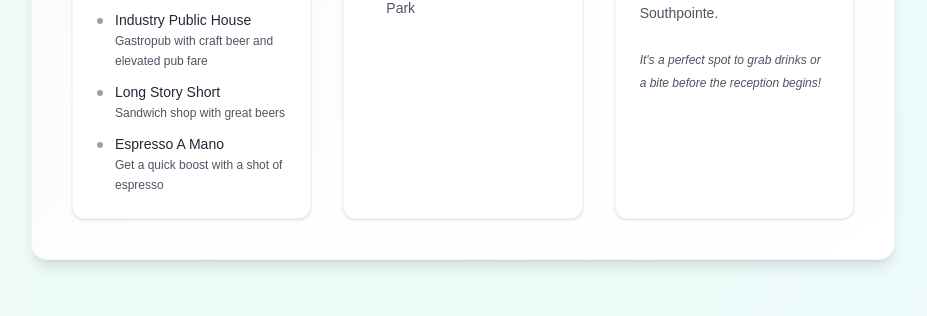
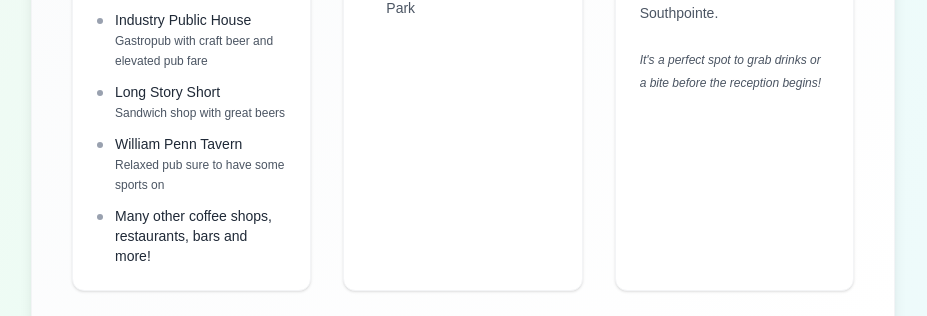
Before and after one commit to rarzenti/rmarzentiwedding, a Next.js app: page /details in a window 1280 px wide. Shown: the part 2826-3142 px from the top of the page, without its empty margins (177-1104 px from the left). Built offline with nearby package versions, Linux system fonts and the light colour scheme; no server answers; a web font is replaced by a local one.

Commit message:
added dumbass comments, per Marsha

```diff
--- a/src/app/details/page.tsx
+++ b/src/app/details/page.tsx
@@ -179,8 +179,14 @@ export default function DetailsPage() {
                 <div className="flex items-start">
                   <span className="w-1.5 h-1.5 bg-gray-400 rounded-full mr-3 mt-2 flex-shrink-0"></span>
                   <div>
-                    <strong className="text-gray-800">Espresso A Mano</strong><br />
-                    <span className="text-xs">Get a quick boost with a shot of espresso</span>
+                    <strong className="text-gray-800">William Penn Tavern</strong><br />
+                    <span className="text-xs">Relaxed pub sure to have some sports on</span>
+                  </div>
+                </div>
+                <div className="flex items-start">
+                  <span className="w-1.5 h-1.5 bg-gray-400 rounded-full mr-3 mt-2 flex-shrink-0"></span>
+                  <div>
+                    <strong className="text-gray-800">Many other coffee shops, restaurants, bars and more!</strong><br />
                   </div>
                 </div>
               </div>
```
